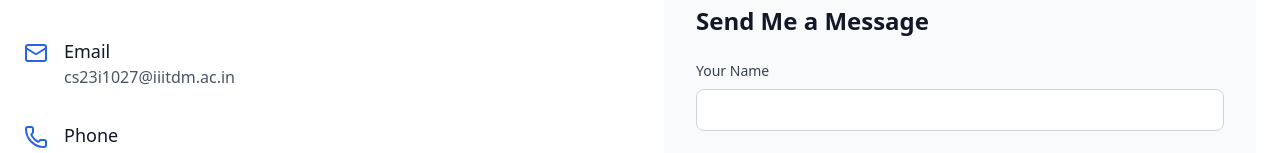
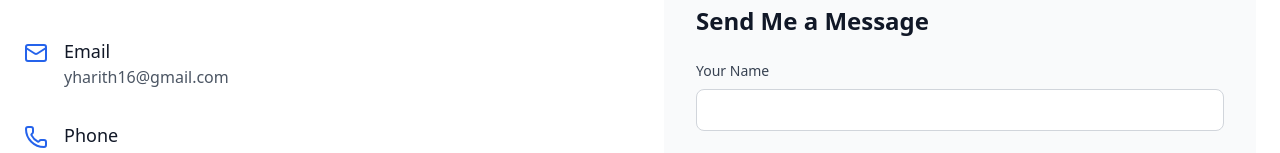
Before and after one commit to Harith-Y/portfolio, a React (Vite) app: page / in a window 1280 px wide. Shown: the part 2929-3082 px from the top of the page. Built offline with nearby package versions, Linux system fonts and the light colour scheme.

Commit message:
Update Contact.tsx
Changed email to work/personal email.

```diff
--- a/src/components/Contact.tsx
+++ b/src/components/Contact.tsx
@@ -126,7 +126,7 @@ export default function Contact() {
       // Create a hidden form and submit it
       const formSubmit = document.createElement('form');
       formSubmit.method = 'POST';
-      formSubmit.action = 'https://formsubmit.co/cs23i1027@iiitdm.ac.in';
+      formSubmit.action = 'https://formsubmit.co/yharith16@gmail.com';
 
       Object.entries(data).forEach(([key, value]) => {
         const input = document.createElement('input');
@@ -192,10 +192,10 @@ export default function Contact() {
               <div>
                 <h4 className="text-lg font-medium text-gray-900 dark:text-white">Email</h4>
                 <a
-                  href="mailto:cs23i1027@iiitdm.ac.in"
+                  href="mailto:yharith16@gmail.com"
                   className="text-gray-600 dark:text-gray-300 hover:text-blue-600 dark:hover:text-blue-400 transition-colors"
                 >
-                  cs23i1027@iiitdm.ac.in
+                  yharith16@gmail.com
                 </a>
               </div>
             </div>
```
